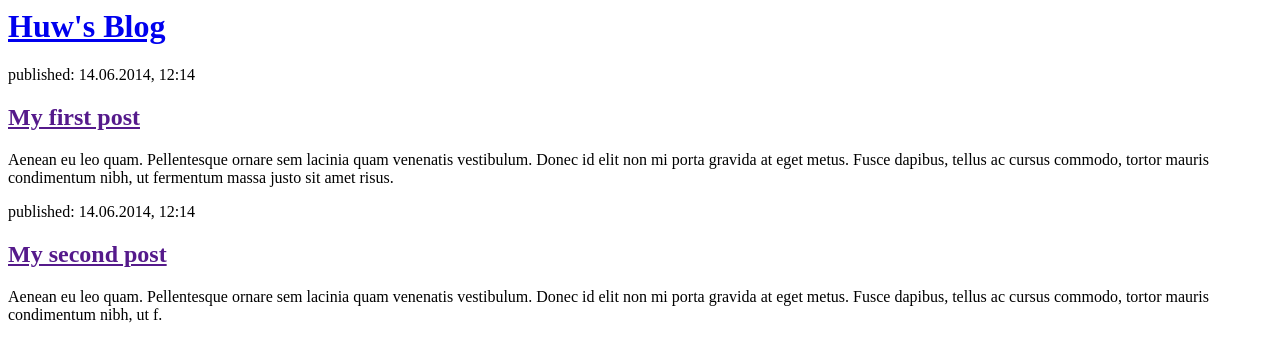
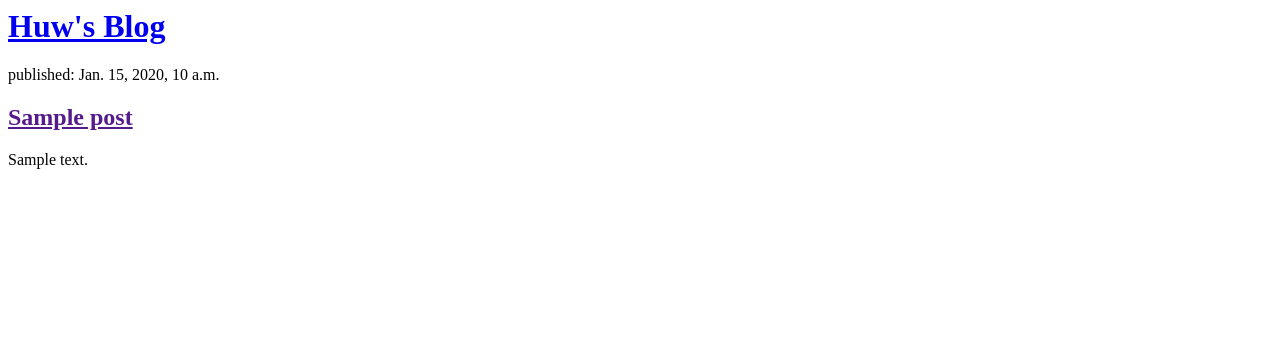
Before and after one commit to KingDwarf500/my-first-blog, a Django app: page / in a window 1280 px wide. Shown: the top 362 px of the page. Run offline with Django 3.2, Linux system fonts and the light colour scheme; tables that the repository leaves empty hold one stand-in row (values such as "Sample post").

Commit message:
Modified templates to display posts from database

```diff
--- a/blog/models.py
+++ b/blog/models.py
@@ -1,8 +1,6 @@
 from django.conf import settings
 from django.db import models
 from django.utils import timezone
-
-
 
 
 class Post(models.Model):
@@ -13,7 +11,7 @@ class Post(models.Model):
     published_date = models.DateTimeField(blank=True, null=True)
 
     def publish(self):
-        self.published_date = timezone.now
+        self.published_date = timezone.now()
         self.save()
 
     def __str__(self):
--- a/blog/templates/blog/post_list.html
+++ b/blog/templates/blog/post_list.html
@@ -7,16 +7,12 @@
             <h1><a href="/">Huw's Blog</a></h1>
         </div>
 
-        <div>
-            <p>published: 14.06.2014, 12:14</p>
-            <h2><a href="">My first post</a></h2>
-            <p>Aenean eu leo quam. Pellentesque ornare sem lacinia quam venenatis vestibulum. Donec id elit non mi porta gravida at eget metus. Fusce dapibus, tellus ac cursus commodo, tortor mauris condimentum nibh, ut fermentum massa justo sit amet risus.</p>
-        </div>
-
-        <div>
-            <p>published: 14.06.2014, 12:14</p>
-            <h2><a href="">My second post</a></h2>
-            <p>Aenean eu leo quam. Pellentesque ornare sem lacinia quam venenatis vestibulum. Donec id elit non mi porta gravida at eget metus. Fusce dapibus, tellus ac cursus commodo, tortor mauris condimentum nibh, ut f.</p>
-        </div>
+        {% for post in posts %}
+            <div>
+                <p>published: {{ post.published_date }}</p>
+                <h2><a href="">{{ post.title }}</a></h2>
+                <p>{{ post.text|linebreaksbr }}</p>
+            </div>
+        {% endfor %}
     </body>
 </html>
--- a/blog/views.py
+++ b/blog/views.py
@@ -1,4 +1,7 @@
 from django.shortcuts import render
+from django.utils import timezone
+from .models import Post
 
 def post_list(request):
-    return render(request, 'blog/post_list.html', {})
+    posts = Post.objects.filter(published_date__lte=timezone.now()).order_by('published_date')
+    return render(request, 'blog/post_list.html', {'posts': posts})
```
